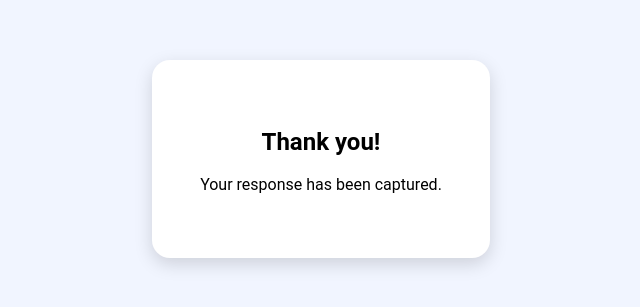
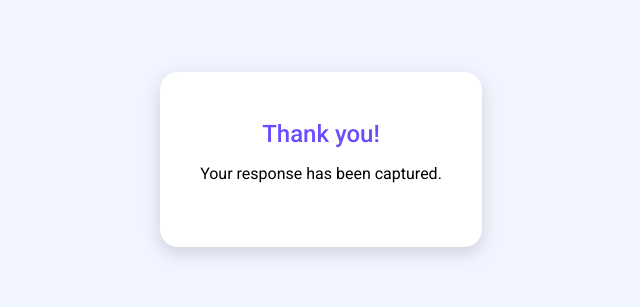
Before and after one commit to Gauravdembla/angel-thon-feedback, a website: page public/thankyou.html in a window 1280 px wide. Shown: the part 241-548 px from the top of the page, without its empty margins (319-959 px from the left). Drawn offline with Linux system fonts and the light colour scheme.

Commit message:
Back-button guard, duplicate guard, polished layout

```diff
--- a/public/thankyou.html
+++ b/public/thankyou.html
@@ -1,10 +1,42 @@
 <!DOCTYPE html>
-<html><head>
-<meta charset="utf-8" />
-<title>Angel-Thon – Thank You</title>
-<style>
-body{font-family:Roboto,Arial,sans-serif;background:#f1f5ff;display:flex;align-items:center;justify-content:center;height:100vh;margin:0}
-.box{background:#fff;padding:3rem;border-radius:18px;box-shadow:0 6px 18px rgba(0,0,0,.15);text-align:center}
-</style></head><body>
-<div class="box"><h2>Thank you!</h2><p>Your response has been captured.</p></div>
-</body></html>
+<html lang="en">
+<head>
+  <meta charset="utf-8" />
+  <title>Angel-Thon — Thank You</title>
+  <meta name="viewport" content="width=device-width, initial-scale=1" />
+  <!-- Roboto -->
+  <link href="https://fonts.googleapis.com/css2?family=Roboto:wght@300;400;500&display=swap" rel="stylesheet">
+
+  <style>
+    body{
+      margin:0;
+      height:100vh;
+      display:flex;
+      align-items:center;
+      justify-content:center;
+      font-family:Roboto,Arial,sans-serif;
+      background:#f1f5ff;
+    }
+    .box{
+      text-align:center;
+      background:#fff;
+      padding:3rem 2.5rem;
+      border-radius:18px;
+      box-shadow:0 6px 18px rgba(0,0,0,.15);
+    }
+    h2{margin:0 0 .6rem;font-weight:500;color:#6d4bff}
+  </style>
+</head>
+
+<body>
+  <div class="box">
+    <h2>Thank you!</h2>
+    <p>Your response has been captured.</p>
+  </div>
+
+  <script>
+    /* Make the browser’s Back button return to the email page, not the rating page */
+    history.replaceState(null, '', '/');
+  </script>
+</body>
+</html>
```
